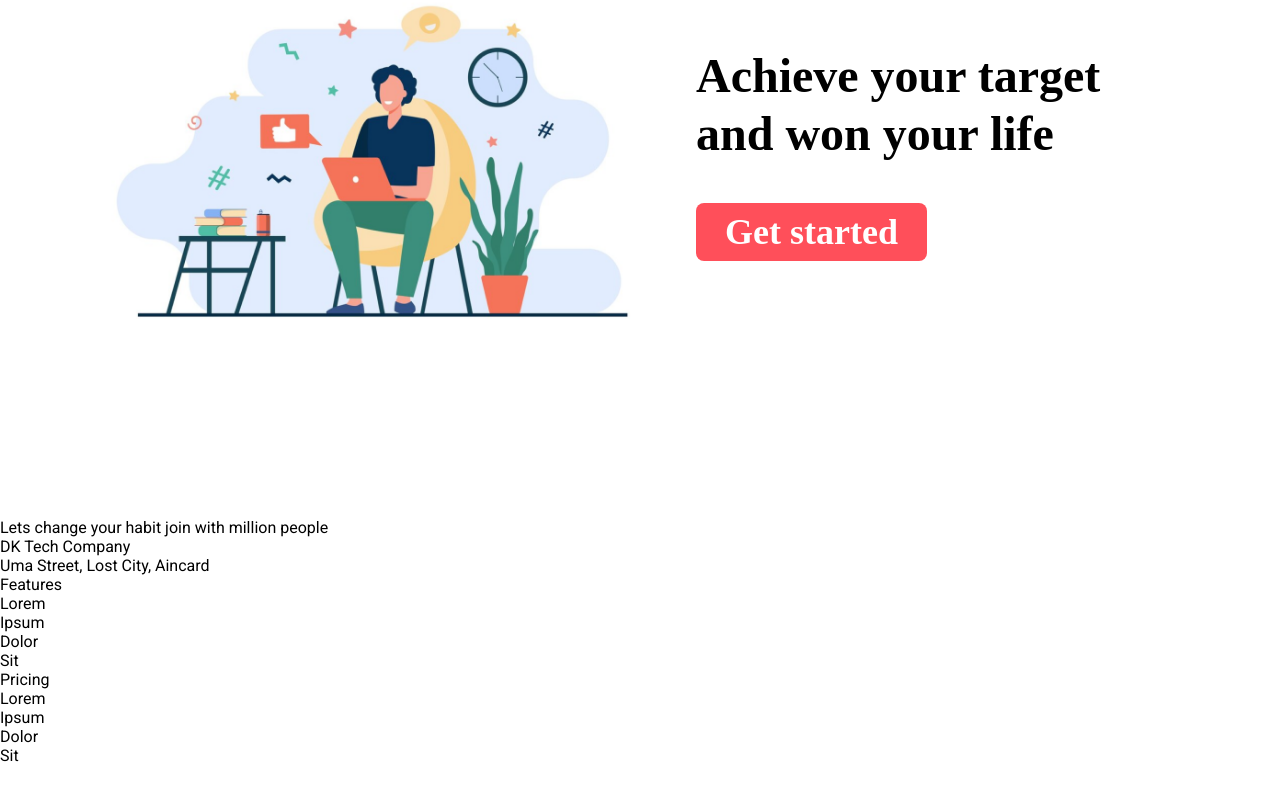
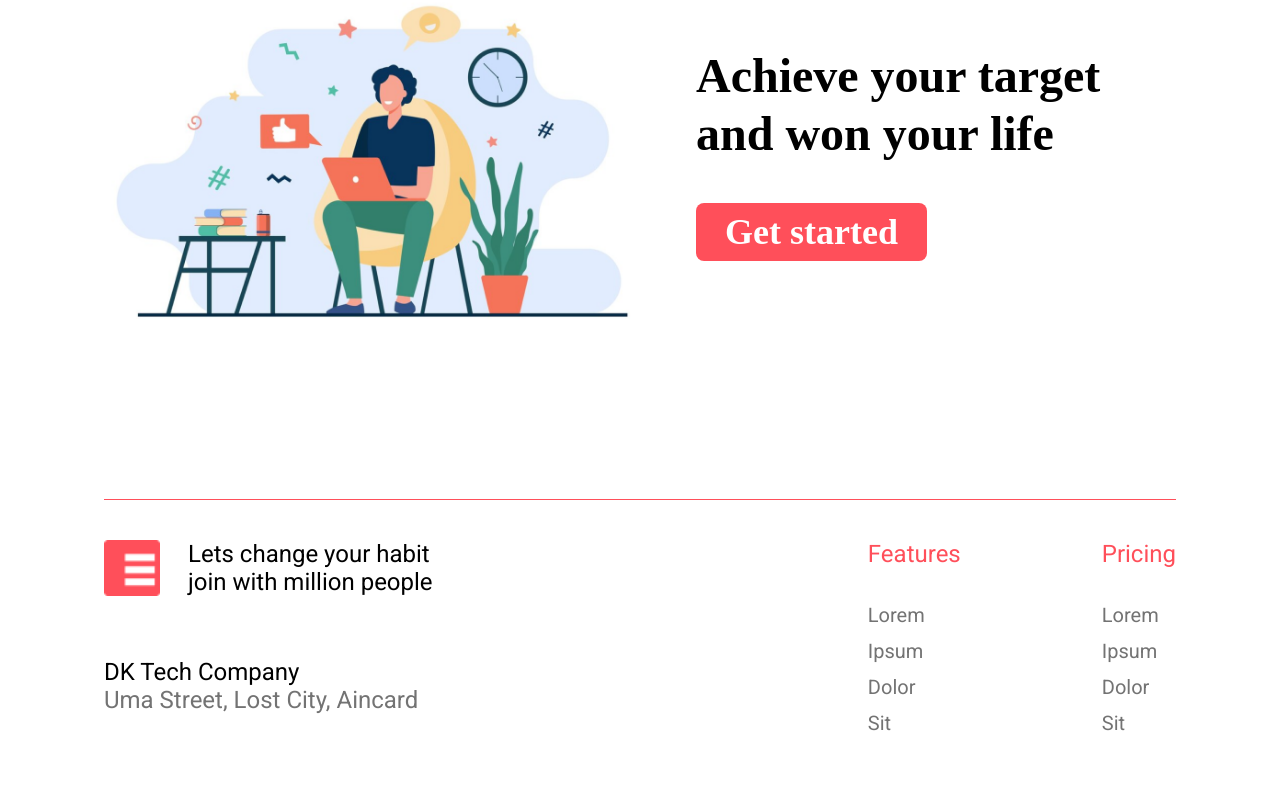
Before and after one commit to ehimze007/challenge17_Redux, a React (Create React App) app: page / in a window 1280 px wide. Shown: the part 2141-2941 px from the top of the page. Before the commit the page ends 2906 px from the top, so only its background shows below. Built offline with nearby package versions, Linux system fonts and the light colour scheme; a web font is replaced by a local one.

Commit message:
feat: style Footer component

```diff
--- a/src/components/Footer.jsx
+++ b/src/components/Footer.jsx
@@ -1,20 +1,23 @@
+import classes from "../styles/Footer.module.css"
+import logoIcon from "../images/logo-icon.png"
+
 export function Footer() {
   return (
-    <footer>
-      <div>
-        <article>
-          <img src="" alt="" />
+    <footer className={classes.footer}>
+      <div className={classes.about}>
+        <article className={classes.description}>
+          <img src={logoIcon} alt="Todo daily logo" />
           <p>Lets change your habit join with million people</p>
         </article>
 
-        <article>
+        <article className={classes.address}>
           <p>DK Tech Company</p>
           <p>Uma Street, Lost City, Aincard </p>
         </article>
       </div>
 
-      <div>
-        <div>
+      <div className={classes.links_wrapper}>
+        <div className={classes.links}>
           <p>Features</p>
           <nav>Lorem</nav>
           <nav>Ipsum</nav>
@@ -22,7 +25,7 @@ export function Footer() {
           <nav>Sit</nav>
         </div>
 
-        <div>
+        <div className={classes.links}>
           <p>Pricing</p>
           <nav>Lorem</nav>
           <nav>Ipsum</nav>
--- /dev/null
+++ b/src/styles/Footer.module.css
@@ -0,0 +1,74 @@
+.footer {
+  display: flex;
+  align-items: flex-start;
+  justify-content: space-between;
+  max-width: 1072px;
+  margin: 0 auto;
+  padding: 40px 0 213px;
+  border-top: 1px solid var(--primary-color);
+}
+
+.about {
+  max-width: 330px;
+  display: flex;
+  flex-direction: column;
+  gap: 62px;
+}
+
+.description {
+  display: flex;
+  gap: 28px;
+}
+
+.description img {
+  width: 56px;
+  height: 56px;
+}
+
+.description p {
+  font-family: "Roboto";
+  font-weight: 400;
+  font-size: 24px;
+  line-height: 28px;
+  color: black;
+}
+
+.address p {
+  font-family: "Roboto";
+  font-weight: 400;
+  font-size: 24px;
+  line-height: 28px;
+  color: black;
+}
+
+.address p:nth-child(2) {
+  color: var(--gray-light);
+}
+
+.links_wrapper {
+  display: flex;
+  gap: 141px;
+}
+
+.links {
+  display: flex;
+  flex-direction: column;
+  gap: 13px;
+}
+
+.links p {
+  margin-bottom: 23px;
+  font-family: "Roboto";
+  font-weight: 400;
+  font-size: 24px;
+  line-height: 28px;
+  color: var(--primary-color);
+}
+
+.links nav {
+  font-family: "Roboto";
+  font-weight: 400;
+  font-size: 20px;
+  line-height: 23px;
+  color: var(--gray-light);
+}
```
Also changed, not shown: src/images/logo-icon.png (added).
